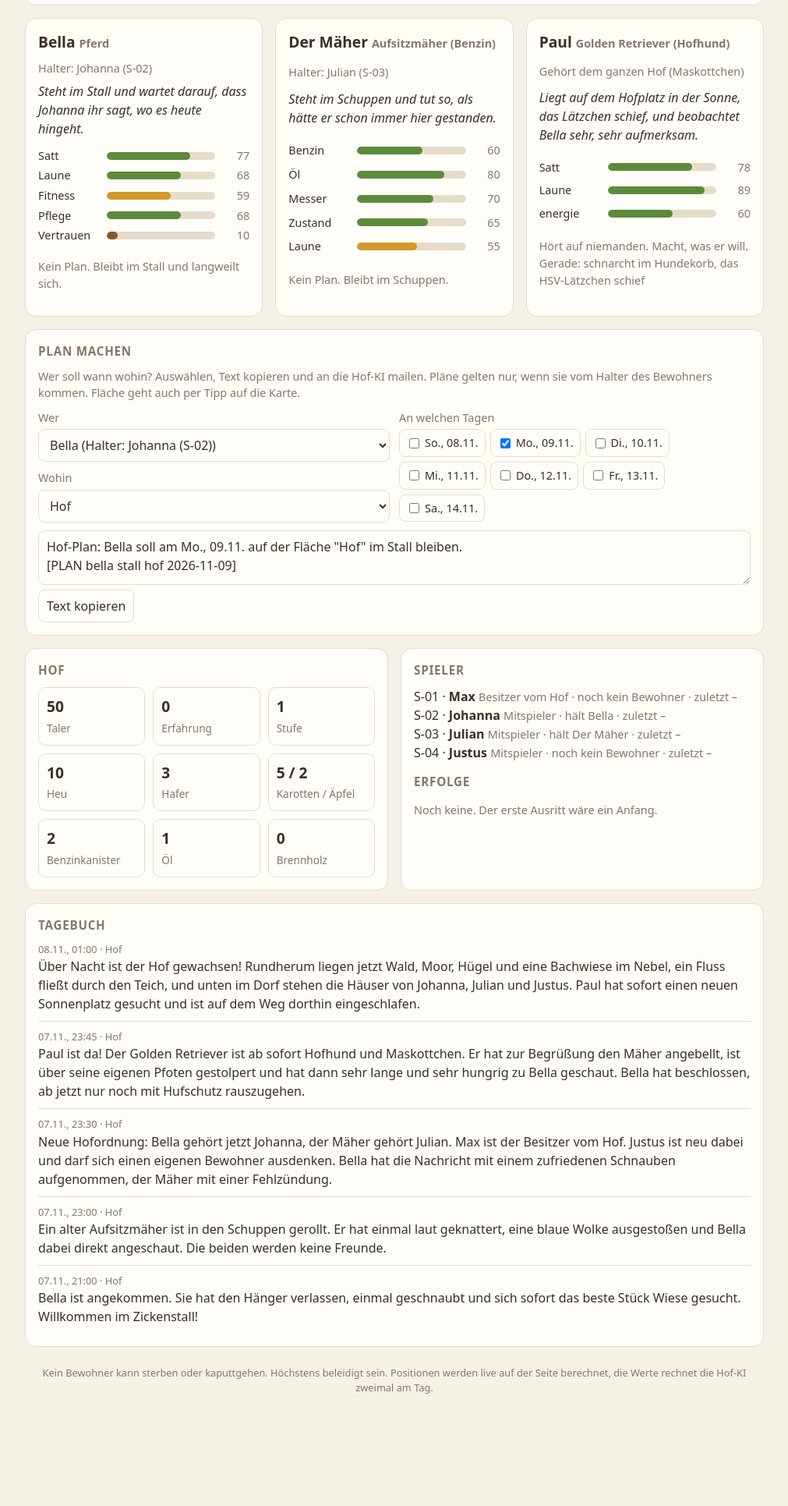
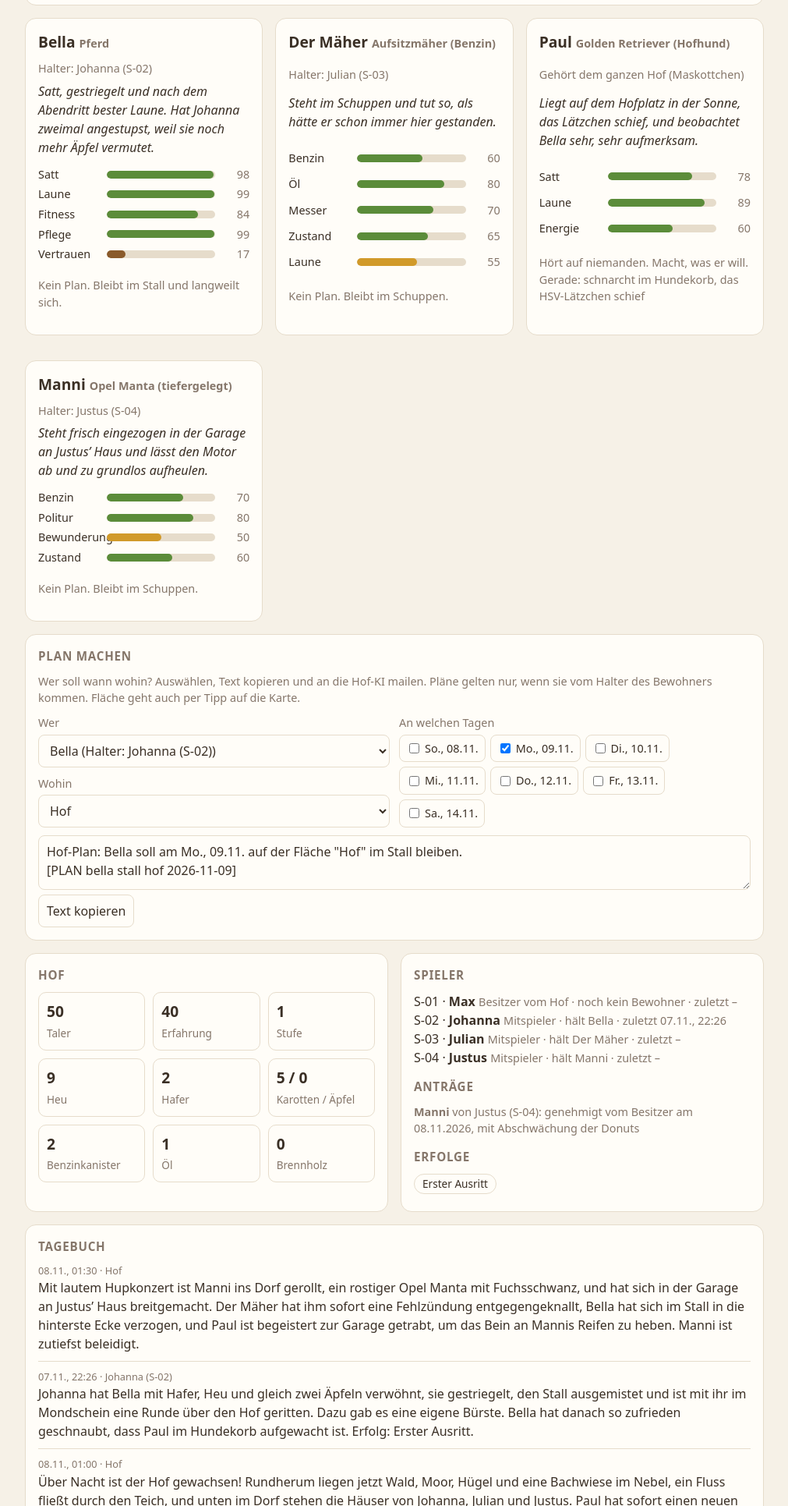
Before and after one commit to Pufferspeicher21/seiten, a plain HTML site: page hof/index.html in a window 1280 px wide. Shown: the part 869-2800 px from the top of the page at 78% size, without its empty margins (134-1145 px from the left). Before the commit the page ends 2706 px from the top, so only its background shows below. Drawn offline with Linux system fonts and the light colour scheme.

Commit message:
Manni zieht ein (Opel Manta, Halter S-04), Bella von Johanna versorgt

```diff
--- a/hof/index.html
+++ b/hof/index.html
@@ -129,10 +129,10 @@
 const NS = 'http://www.w3.org/2000/svg';
 const ABBAU_TIER = { satt: 20, laune: 10, fitness: 8, pflege: 10 };
 const NAMEN = { satt: 'Satt', laune: 'Laune', fitness: 'Fitness', pflege: 'Pflege', vertrauen: 'Vertrauen',
-  benzin: 'Benzin', oel: 'Öl', messer: 'Messer', zustand: 'Zustand' };
+  benzin: 'Benzin', oel: 'Öl', messer: 'Messer', zustand: 'Zustand', politur: 'Politur', bewunderung: 'Bewunderung', energie: 'Energie' };
 const AKTION = { tier: { weide: 'weiden', wiese: 'weiden', obstwiese: 'weiden', hof: 'stall' },
   geraet: { weide: 'maehen', wiese: 'maehen', obstwiese: 'maehen', hof: 'schuppen', wald: 'holz' } };
-const AKTION_TEXT = { weiden: 'weiden', maehen: 'mähen', stall: 'im Stall bleiben', schuppen: 'im Schuppen bleiben', holz: 'Holz machen' };
+const AKTION_TEXT = { donuts: 'Donuts drehen', garage: 'in der Garage bleiben', angeben: 'durchs Dorf fahren und angeben', weiden: 'weiden', maehen: 'mähen', stall: 'im Stall bleiben', schuppen: 'im Schuppen bleiben', holz: 'Holz machen' };
 const FARBE = { tier: '#c06a3a', geraet: '#5b63b5', frei: '#0a4ea2' };
 const farbeVon = b => b.frei ? FARBE.frei : FARBE[b.typ];
 const esc = s => String(s ?? '').replace(/[&<>"]/g, c => ({ '&': '&amp;', '<': '&lt;', '>': '&gt;', '"': '&quot;' }[c]));
@@ -230,6 +230,28 @@ function maeherZustand(b, t) {
   const ende = L[L.length - 1][1];
   if (min < 750) { const q = (min - 720) / 30; return { pos: q < .6 ? lerp(ende, tor, ease(q / .6)) : lerp(tor, schuppen, ease((q - .6) / .4)), text: 'fährt zurück in den Schuppen', gemaeht: { f: o.f, L } }; }
   return { pos: schuppen, text: 'hat heute ' + o.f.name + ' gemäht und ist stolz', gemaeht: { f: o.f, L } };
+}
+
+// ---------- Autos (Manni) ----------
+function autoZustand(b, t) {
+  const { tag, min } = berlin(t), heim = b.zuhause_punkt || K.punkte.schuppen;
+  const p = planHeute(b, tag), f = p && flaeche(p.flaeche);
+  if (!p || !frei(f) || p.aktion === 'garage') return { pos: heim, text: 'steht in der Garage und lässt ab und zu den Motor aufheulen' };
+  const w = b.werte || {};
+  if ((w.benzin ?? 0) < 25) return { pos: heim, text: 'will los, aber der Tank ist fast leer' };
+  const tor = K.punkte.tor, bruecke = [815, 878];
+  if (p.aktion === 'angeben') {
+    if (min < 960 || min >= 1020) return { pos: heim, text: min < 960 ? 'poliert sich in Gedanken, um 16 Uhr geht es durchs Dorf' : 'ist vom Angeben zurück und sehr zufrieden mit sich' };
+    const q = (min - 960) / 60, runde = [[958, 966], [600, 880], [300, 872], [600, 880], [1200, 875], [958, 966]];
+    const seg = Math.min(runde.length - 2, Math.floor(q * (runde.length - 1))), qq = q * (runde.length - 1) - seg;
+    return { pos: lerp(runde[seg], runde[seg + 1], qq), text: 'fährt hupend durchs Dorf und lässt sich bewundern', bubble: 'TÖÖÖT', laut: true };
+  }
+  const c = f.ellipse ? [f.ellipse[0], f.ellipse[1]] : mitte(f.punkte);
+  if (min < 870) return { pos: heim, text: 'wartet in der Garage, um 15 Uhr geht es zur ' + f.name };
+  if (min < 900) { const q = (min - 870) / 30; return { pos: q < .4 ? lerp(heim, bruecke, ease(q / .4)) : q < .7 ? lerp(bruecke, tor, ease((q - .4) / .3)) : lerp(tor, c, ease((q - .7) / .3)), text: 'röhrt über die Hofzufahrt zur Fläche „' + f.name + '“', laut: true }; }
+  if (min < 920) { const a = (t.getTime() / 1000) * 2.2; return { pos: [c[0] + Math.cos(a) * 45, c[1] + Math.sin(a) * 28], text: 'dreht Donuts auf der Fläche „' + f.name + '“, der Rasen leidet', bubble: 'WRUMM', laut: true, donuts: { c } }; }
+  if (min < 950) { const q = (min - 920) / 30; return { pos: q < .3 ? lerp(c, tor, ease(q / .3)) : q < .6 ? lerp(tor, bruecke, ease((q - .3) / .3)) : lerp(bruecke, heim, ease((q - .6) / .4)), text: 'fährt zurück in die Garage, voller Matsch', gemaeht: null }; }
+  return { pos: heim, text: 'steht schlammverschmiert in der Garage und will dringend poliert werden', donuts: { c, fertig: true } };
 }
 
 // ---------- Tiere ----------
@@ -348,7 +370,7 @@ function zeichneKarte() {
     const [x, y, w, h] = g.rect, pe = { 'pointer-events': 'none' };
     if (g.art === 'bauplatz') { el('rect', { x, y, width: w, height: h, rx: 3, fill: 'none', stroke: 'var(--accent)', 'stroke-width': 2, 'stroke-dasharray': '6 4', ...pe }, svg); el('text', { x: x + w / 2, y: y + h + 13, 'text-anchor': 'middle', class: 'lbl klein', ...pe }, svg).textContent = g.name.replace('Bauplatz ', 'Bauplatz: '); return; }
     if (g.art === 'korb') { el('ellipse', { cx: x + w / 2, cy: y + h / 2, rx: w * .7, ry: h * .6, fill: '#8a5a2b', ...pe }, svg); return; }
-    const fill = g.art === 'spielerhaus' ? 'var(--spieler)' : (g.art === 'stall' || g.art === 'scheune') ? 'var(--roof)' : 'var(--house)';
+    const fill = g.art === 'garage' ? '#9a948a' : g.art === 'spielerhaus' ? 'var(--spieler)' : (g.art === 'stall' || g.art === 'scheune') ? 'var(--roof)' : 'var(--house)';
     el('rect', { x, y, width: w, height: h, rx: 3, fill, stroke: 'rgba(0,0,0,.25)', ...pe }, svg);
     if (g.art === 'spielerhaus' || g.art === 'haus-frei') el('rect', { x, y, width: w, height: Math.min(14, h * .3), rx: 3, fill: 'var(--roof)', opacity: .7, ...pe }, svg);
     const label = g.art === 'spielerhaus' ? g.name.replace('Haus ', '') : g.art === 'haus-frei' ? 'frei' : g.name.split(' ')[0];
@@ -380,7 +402,7 @@ function tick() {
   const t = jetzt();
   document.getElementById('uhr').textContent = t.toLocaleTimeString('de-DE', { hour: '2-digit', minute: '2-digit', timeZone: 'Europe/Berlin' }) + ' Uhr';
   const gefahr = [];
-  for (const b of S.bewohner.filter(b => b.typ === 'geraet')) { const z = b.id === 'maeher' || /mäher/i.test(b.art) ? maeherZustand(b, t) : { pos: K.punkte.schuppen, text: 'liegt im Schuppen' }; zustand[b.id] = z; if (z.laut) gefahr.push(z.pos); }
+  for (const b of S.bewohner.filter(b => b.typ === 'geraet')) { const z = b.id === 'maeher' || /mäher/i.test(b.art) ? maeherZustand(b, t) : b.zuhause_punkt ? autoZustand(b, t) : { pos: K.punkte.schuppen, text: 'liegt im Schuppen' }; zustand[b.id] = z; if (z.laut) gefahr.push(z.pos); }
   const pferdRoh = {};
   for (const b of S.bewohner.filter(b => b.typ === 'tier' && !b.frei)) pferdRoh[b.id] = tierZustand(b, t, null);
   const bella = S.bewohner.find(b => /pferd/i.test(b.art || '') && !b.frei);
@@ -397,7 +419,7 @@ function tick() {
     const tmp = tierZustand(b, t, null, gefahrBei), nah = gefahr.sort((a, c) => dist(a, tmp.pos) - dist(c, tmp.pos))[0];
     zustand[b.id] = nah ? tierZustand(b, t, nah, gefahrBei) : tmp;
   }
-  const geraete = S.bewohner.filter(b => b.typ === 'geraet').length; let gi = 0;
+  const geraete = S.bewohner.filter(b => b.typ === 'geraet' && !b.zuhause_punkt).length; let gi = 0;
   for (const b of S.bewohner) {
     const z = zustand[b.id]; let [x, y] = z.pos;
     if (b.typ === 'geraet' && dist(z.pos, K.punkte.schuppen) < 1) { x += (gi++ - (geraete - 1) / 2) * 30; }
@@ -405,6 +427,7 @@ function tick() {
     bubEls[b.id].textContent = z.bubble || '';
   }
   mowEl.innerHTML = '';
+  for (const b of S.bewohner) { const z = zustand[b.id]; if (z && z.donuts) { const [x, y] = z.donuts.c; for (let i = 0; i < 3; i++) el('ellipse', { cx: x + i * 6 - 6, cy: y + i * 3 - 3, rx: 45 + i * 4, ry: 28 + i * 3, fill: 'none', stroke: '#6b5233', 'stroke-width': 7, opacity: .55 }, mowEl); } }
   for (const b of S.bewohner) {
     const z = zustand[b.id], m = z.maeht || z.gemaeht; if (!m) continue;
     const cp = el('clipPath', { id: 'clip-' + b.id }, mowEl); el('polygon', { points: poly(m.f).join(' ') }, cp);
@@ -474,7 +497,7 @@ function baueePlaner() {
   wer.innerHTML = S.bewohner.filter(b => !b.frei).map(b => `<option value="${b.id}">${esc(b.name || b.anzeigename)} (Halter: ${esc(spielerName(b.halter))})</option>`).join('');
   const fuelleWo = () => {
     const b = S.bewohner.find(x => x.id === wer.value);
-    wo.innerHTML = K.flaechen.filter(f => AKTION[b.typ][f.art]).map(f => `<option value="${f.id}" ${frei(f) ? '' : 'disabled'}>${esc(f.name)}${frei(f) ? '' : ' (im Nebel)'}</option>`).join('');
+    wo.innerHTML = K.flaechen.filter(f => (b.aktionen || AKTION[b.typ])[f.art]).map(f => `<option value="${f.id}" ${frei(f) ? '' : 'disabled'}>${esc(f.name)}${frei(f) ? '' : ' (im Nebel)'}</option>`).join('');
   };
   fuelleWo(); wer.onchange = () => { fuelleWo(); planText(); }; wo.onchange = planText;
   const heute = jetzt();
@@ -493,7 +516,7 @@ function planText() {
   const tage = [...document.querySelectorAll('#p-tage input:checked')].map(i => i.value);
   const out = document.getElementById('p-text');
   if (!b || !f || !tage.length) { out.value = 'Bitte Bewohner, Fläche und mindestens einen Tag wählen.'; return; }
-  const aktion = AKTION[b.typ][f.art];
+  const aktion = (b.aktionen || AKTION[b.typ])[f.art];
   const tt = tage.map(t => new Date(t).toLocaleDateString('de-DE', { weekday: 'short', day: '2-digit', month: '2-digit' })).join(', ');
   out.value = `Hof-Plan: ${b.name || b.anzeigename} soll am ${tt} auf der Fläche "${f.name}" ${AKTION_TEXT[aktion]}.\n[PLAN ${b.id} ${aktion} ${f.id} ${tage.join(',')}]`;
 }
@@ -516,8 +539,8 @@ Promise.all(['karte.json', 'spielstand.json'].map(f => fetch(f + '?t=' + Date.no
   K = k; S = s;
   if (!S.bewohner && S.tiere) S.bewohner = S.tiere.map(t => ({ id: t.name.toLowerCase(), typ: 'tier', ort: 'w-koppel', plan: [], ...t }));
   S.flaechen = S.flaechen || {}; S.spieler = S.spieler || [];
-  if (PARAM.get('demo')) { const tag = berlin(jetzt()).tag; S.bewohner.forEach(b => { if (b.frei) return; b.plan = [{ datum: tag, flaeche: b.typ === 'tier' ? 'w-grosse-wiese' : 'w-koppel', aktion: b.typ === 'tier' ? 'weiden' : 'maehen', von: 'Test' }]; });
-    document.querySelector('main').insertAdjacentHTML('afterbegin', '<div class="vorschau"><b>Testtag:</b> nur eine Vorschau mit ausgedachten Befehlen (Bella weidet auf der Großen Wiese, der Mäher mäht die Koppel, Paul macht, was er will). Am echten Spielstand ändert sich nichts. <a href="./">Zurück zum echten Hof</a></div>'); }
+  if (PARAM.get('demo')) { const tag = berlin(jetzt()).tag; S.bewohner.forEach(b => { if (b.frei) return; b.plan = [{ datum: tag, flaeche: b.id === 'manni' ? 'w-grosse-wiese' : b.typ === 'tier' ? 'w-grosse-wiese' : 'w-koppel', aktion: b.id === 'manni' ? 'donuts' : b.typ === 'tier' ? 'weiden' : 'maehen', von: 'Test' }]; });
+    document.querySelector('main').insertAdjacentHTML('afterbegin', '<div class="vorschau"><b>Testtag:</b> nur eine Vorschau mit ausgedachten Befehlen (Bella weidet auf der Großen Wiese, der Mäher mäht vormittags die Koppel, Manni dreht ab 15 Uhr Donuts auf der Großen Wiese, Paul macht, was er will). Am echten Spielstand ändert sich nichts. <a href="./">Zurück zum echten Hof</a></div>'); }
   if (VERSATZ || PARAM.get('demo')) document.querySelector('.live').innerHTML = '<i></i> Vorschau';
   document.getElementById('hofname').textContent = S.hofname; document.title = S.hofname;
   document.getElementById('stand').textContent = 'Stand ' + datumZeit(S.letzte_berechnung) + ' · Stufe ' + S.level;
--- a/hof/karte.json
+++ b/hof/karte.json
@@ -432,6 +432,10 @@
     1012,
     558
    ]
+  ],
+  "garage_justus": [
+   958,
+   966
   ]
  },
  "fluss": {
@@ -871,6 +875,17 @@
     40
    ],
    "preis": 40
+  },
+  {
+   "name": "Garage Justus",
+   "art": "garage",
+   "rect": [
+    935,
+    952,
+    46,
+    28
+   ],
+   "spieler": "S-04"
   }
  ]
 }
--- a/hof/spielstand.json
+++ b/hof/spielstand.json
@@ -4,19 +4,23 @@
   "letzte_berechnung": "2026-11-07T22:20:00+01:00",
   "letzte_meldung": {},
   "taler": 50,
-  "erfahrung": 0,
+  "erfahrung": 40,
   "level": 1,
   "vorraete": {
-    "heu": 10,
-    "hafer": 3,
+    "heu": 9,
+    "hafer": 2,
     "karotte": 5,
-    "apfel": 2,
+    "apfel": 0,
     "benzinkanister": 2,
     "oel": 1,
     "brennholz": 0
   },
-  "ausruestung": [],
-  "erfolge": [],
+  "ausruestung": [
+    "Bürste (Bella)"
+  ],
+  "erfolge": [
+    "Erster Ausritt"
+  ],
   "spieler": [
     {
       "id": "S-01",
@@ -80,13 +84,13 @@
       "art": "Pferd",
       "beschreibung": "Stute, eigensinnig, zickt gern, wenn man sie vergisst. Liebt Äpfel mehr als Menschen. Kann den Mäher nicht leiden.",
       "werte": {
-        "satt": 79,
-        "laune": 69,
-        "fitness": 60,
-        "pflege": 69,
-        "vertrauen": 10
+        "satt": 100,
+        "laune": 100,
+        "fitness": 85,
+        "pflege": 100,
+        "vertrauen": 17
       },
-      "stimmung": "Steht im Stall und wartet darauf, dass Johanna ihr sagt, wo es heute hingeht.",
+      "stimmung": "Satt, gestriegelt und nach dem Abendritt bester Laune. Hat Johanna zweimal angestupst, weil sie noch mehr Äpfel vermutet.",
       "ort": "w-koppel",
       "plan": [],
       "tricks": [],
@@ -131,15 +135,54 @@
       "stimmung": "Liegt auf dem Hofplatz in der Sonne, das Lätzchen schief, und beobachtet Bella sehr, sehr aufmerksam.",
       "ort": "hof",
       "plan": []
+    },
+    {
+      "id": "manni",
+      "name": "Manni",
+      "typ": "geraet",
+      "art": "Opel Manta (tiefergelegt)",
+      "halter": "S-04",
+      "beschreibung": "Rostiger, tiefergelegter Opel Manta mit Fuchsschwanz an der Antenne, Spoiler und viel zu lauter Hupe. Ein Proll mit Herz: hält sich für das schönste Auto im Dorf und will ständig bewundert werden. Ein Kratzer im Lack ruiniert ihm den Tag.",
+      "werte": {
+        "benzin": 70,
+        "politur": 80,
+        "bewunderung": 50,
+        "zustand": 60
+      },
+      "stimmung": "Steht frisch eingezogen in der Garage an Justus’ Haus und lässt den Motor ab und zu grundlos aufheulen.",
+      "ort": "dorf",
+      "zuhause": "Garage Justus",
+      "zuhause_punkt": [
+        958,
+        966
+      ],
+      "plan": [],
+      "aktionen": {
+        "wiese": "donuts",
+        "weide": "donuts",
+        "obstwiese": "donuts",
+        "hof": "garage",
+        "dorf": "angeben"
+      }
     }
   ],
   "letzte_pflege": {
     "S-01": null,
-    "S-02": null,
+    "S-02": "2026-11-07T22:26:00+01:00",
     "S-03": null,
     "S-04": null
   },
   "tagebuch": [
+    {
+      "zeit": "2026-11-08T01:30:00+01:00",
+      "wer": "Hof",
+      "text": "Mit lautem Hupkonzert ist Manni ins Dorf gerollt, ein rostiger Opel Manta mit Fuchsschwanz, und hat sich in der Garage an Justus’ Haus breitgemacht. Der Mäher hat ihm sofort eine Fehlzündung entgegengeknallt, Bella hat sich im Stall in die hinterste Ecke verzogen, und Paul ist begeistert zur Garage getrabt, um das Bein an Mannis Reifen zu heben. Manni ist zutiefst beleidigt."
+    },
+    {
+      "zeit": "2026-11-07T22:26:00+01:00",
+      "wer": "Johanna (S-02)",
+      "text": "Johanna hat Bella mit Hafer, Heu und gleich zwei Äpfeln verwöhnt, sie gestriegelt, den Stall ausgemistet und ist mit ihr im Mondschein eine Runde über den Hof geritten. Dazu gab es eine eigene Bürste. Bella hat danach so zufrieden geschnaubt, dass Paul im Hundekorb aufgewacht ist. Erfolg: Erster Ausritt."
+    },
     {
       "zeit": "2026-11-08T01:00:00+01:00",
       "wer": "Hof",
@@ -166,7 +209,16 @@
       "text": "Bella ist angekommen. Sie hat den Hänger verlassen, einmal geschnaubt und sich sofort das beste Stück Wiese gesucht. Willkommen im Zickenstall!"
     }
   ],
-  "antraege": [],
+  "antraege": [
+    {
+      "id": "A-01",
+      "von": "S-04",
+      "idee": "Opel Manta mit Charakter",
+      "name": "Manni",
+      "status": "genehmigt vom Besitzer am 08.11.2026, mit Abschwächung der Donuts",
+      "datum": "2026-11-08"
+    }
+  ],
   "freigelegt": [],
   "welt": {
     "fluss": "normal",
```
Also changed, not shown: 1 other file.
